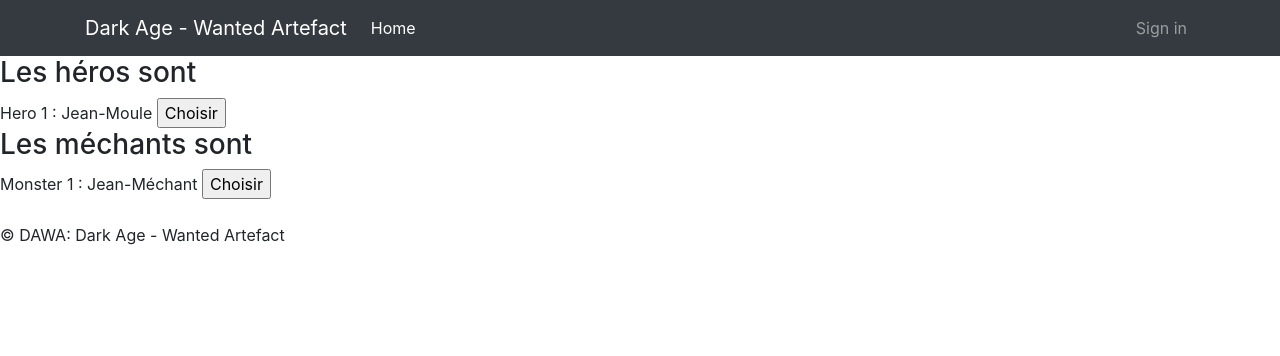
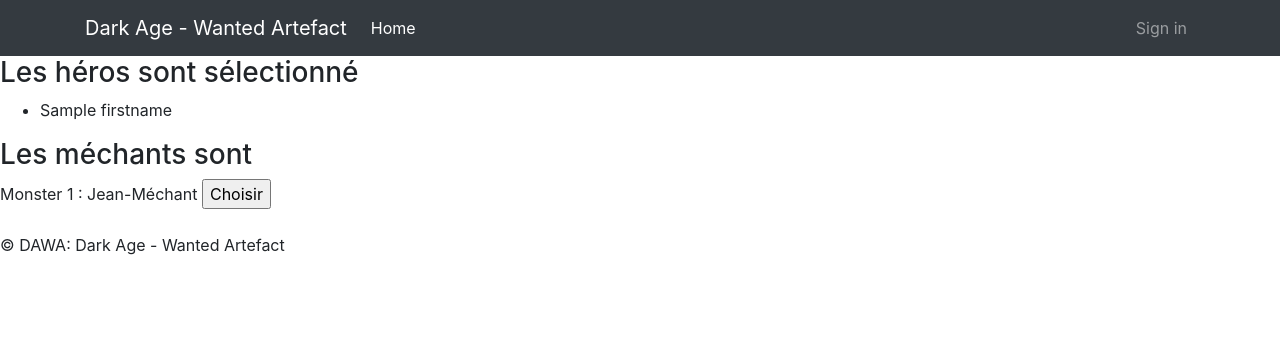
Before and after one commit to GammWi/LP_PHP_1, a PHP site: template src/public/Views/fight/fight.html.twig in a window 1280 px wide. Shown: the top 356 px of the page. Run offline with PHP 8.4, Linux system fonts and the light colour scheme; the template is opened without the code that fills it: most values are stand-ins (such as "Sample title", 1, 10 or a date in 2020); some libraries are stand-ins or nearby versions.

Commit message:
Ajout listing heros | FIGHT

```diff
--- a/src/public/Controllers/champSelectController.php
+++ b/src/public/Controllers/champSelectController.php
@@ -15,8 +15,6 @@ class champSelectController{
     public function Index($request, $response){
         $hero = Hero::get();
 
-        //$monster = Monster::get();
-        //var_dump($hero);
         $this->container->view->render($response, 'championSelect/affichage.html.twig',['hero'=>$hero]);
     }
 
--- a/src/public/Views/fight/fight.html.twig
+++ b/src/public/Views/fight/fight.html.twig
@@ -2,10 +2,13 @@
 
 <H1> Page de tabassage de noobs </H1>
 
-<h3> Les héros sont </h3>
+<h3> Les héros sont sélectionné</h3>
 
-Hero 1 : Jean-Moule
-<input type="submit" value="Choisir">
+<ul>
+    {% for hero in heros %}
+        <li>{{ hero.firstname }}</li>
+    {% endfor %}
+</ul>
 
 <h3> Les méchants sont </h3>
 
```
Also changed, not shown: src/public/Controllers/fightController.php (+5 -2 lines).
